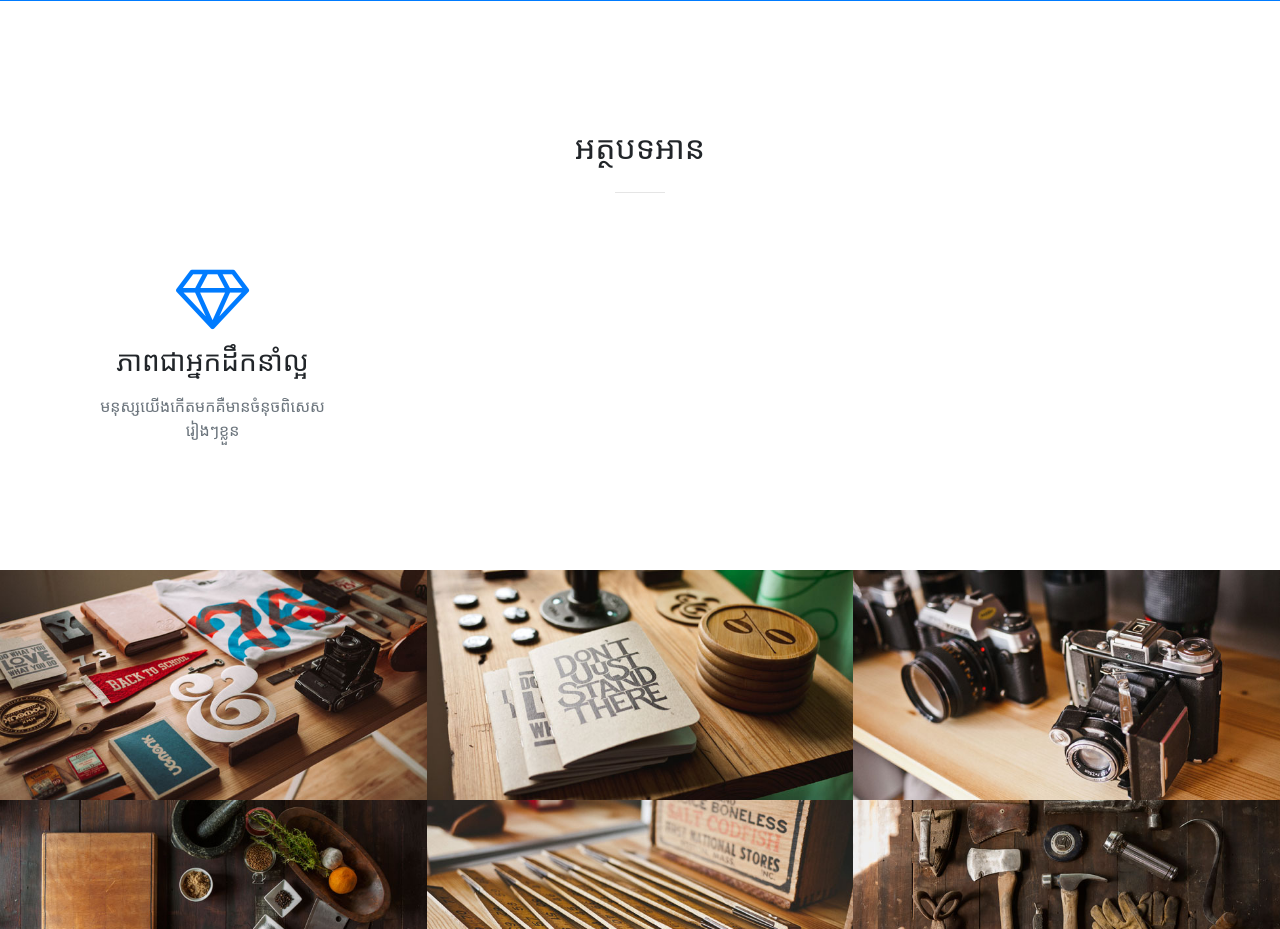
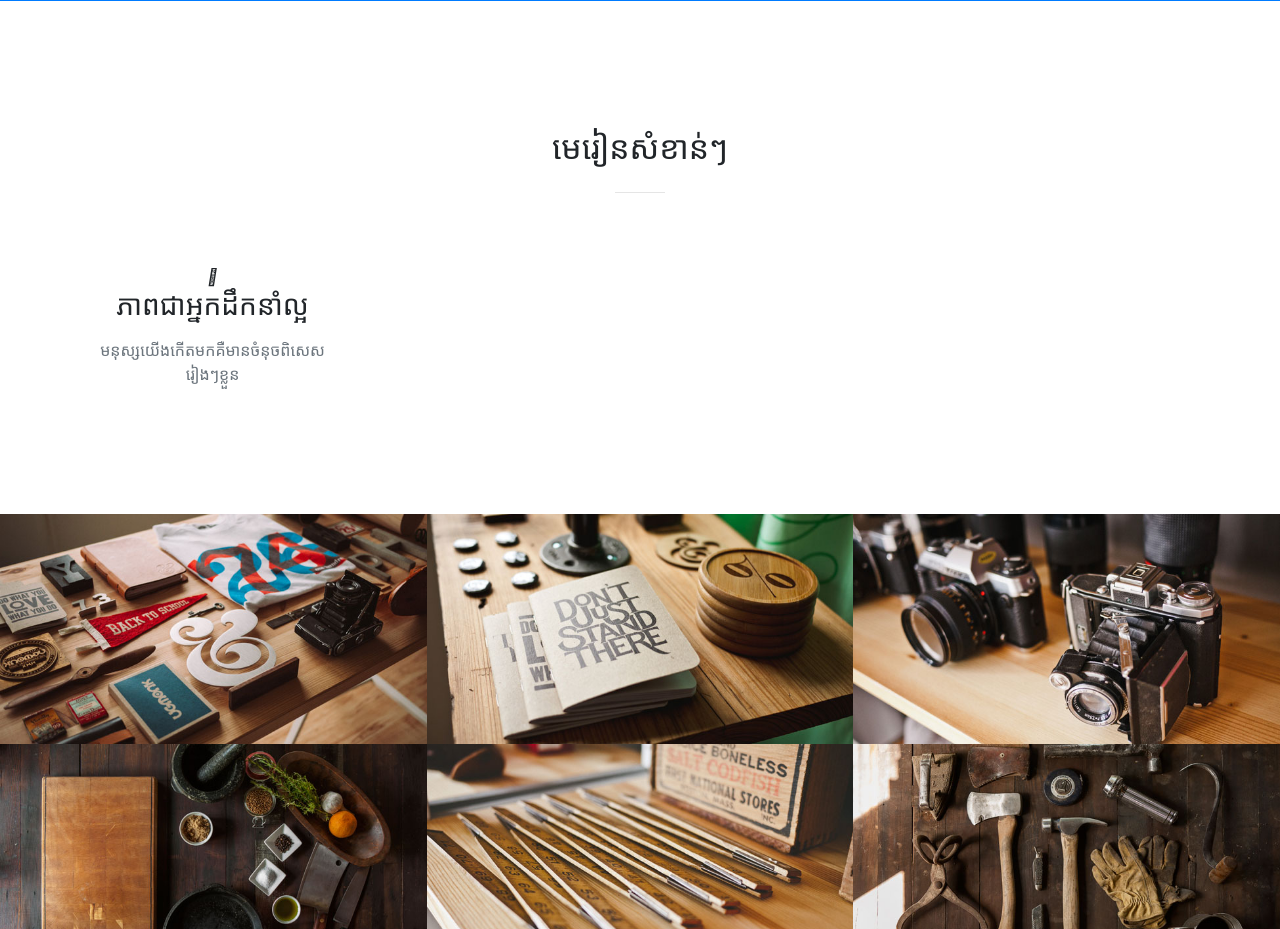
Before and after one commit to KTDEVEL/ktdevel.github.io, a website with bundled scripts: page index.html in a window 1280 px wide. Shown: the part 1300-2229 px from the top of the page. Built offline with nearby package versions, Linux system fonts and the light colour scheme.

Commit message:
icon commit

```diff
--- a/index.html
+++ b/index.html
@@ -88,7 +88,7 @@
       <div class="container">
         <div class="row">
           <div class="col-lg-12 text-center">
-            <h2 class="section-heading">អត្ថបទអាន</h2>
+            <h2 class="section-heading">មេរៀនសំខាន់ៗ</h2>
             <hr class="my-4">
           </div>
         </div>
@@ -97,7 +97,7 @@
         <div class="row">
           <div class="col-lg-3 col-md-6 text-center">
             <div class="service-box mt-5 mx-auto">
-              <i class="fa fa-4x fa-diamond text-primary mb-3 sr-icons"></i>
+              <i class="fas fa-book"></i>
               <h3 class="mb-3">ភាពជាអ្នកដឹកនាំល្អ</h3>
               <p class="text-muted mb-0">មនុស្សយើងកើតមកគឺមានចំនុចពិសេសរៀងៗខ្លួន</p>
             </div>
```
